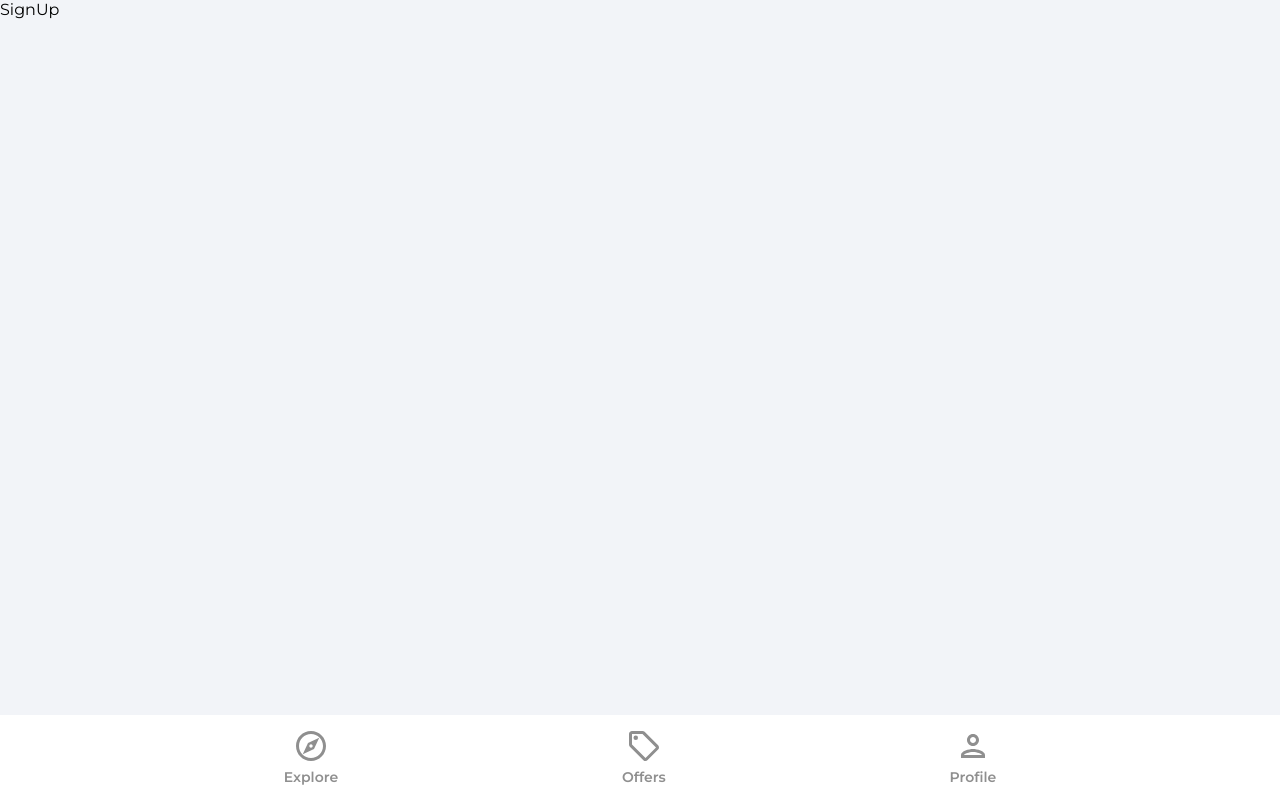
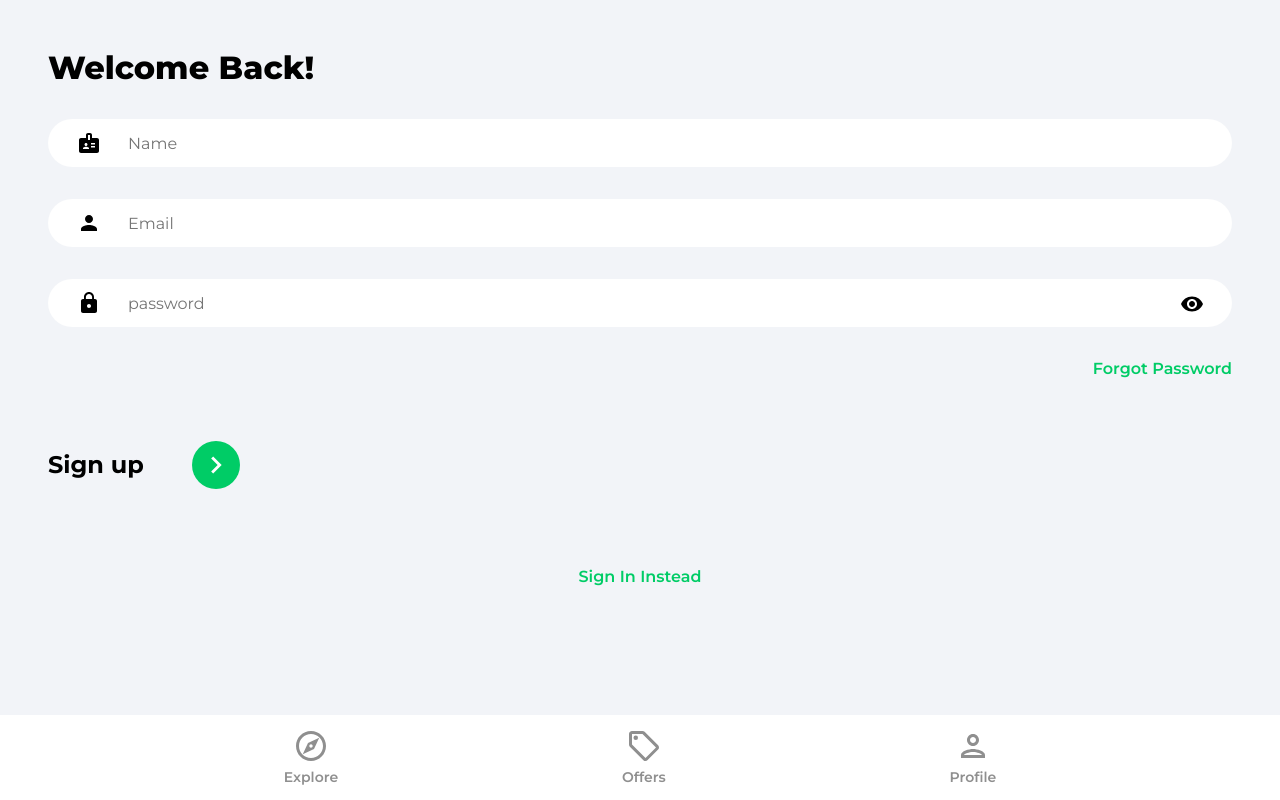
Before and after one commit to omar-zeineddine/property-marketplace, a React (Create React App) app: page /sign-up in a window 1280 px wide. Built offline with nearby package versions, Linux system fonts and the light colour scheme.

Commit message:
feat - add signup component

```diff
--- a/src/pages/SignIn.jsx
+++ b/src/pages/SignIn.jsx
@@ -18,7 +18,10 @@ const SignIn = () => {
 
   // event handlers
   const handleChange = (e) => {
-    console.log(e.target.value);
+    setFormData((prev) => ({
+      ...prev,
+      [e.target.id]: e.target.value,
+    }));
   };
 
   return (
--- a/src/pages/SignUp.jsx
+++ b/src/pages/SignUp.jsx
@@ -1,5 +1,93 @@
+import { useState } from "react";
+import { Link, useNavigate } from "react-router-dom";
+import { ReactComponent as ArrowRightIcon } from "../assets/svg/keyboardArrowRightIcon.svg";
+import visibilityIcon from "../assets/svg/visibilityIcon.svg";
+
 const SignUp = () => {
-  return <div>SignUp</div>;
+  const navigate = useNavigate();
+
+  // states
+  const [showPassword, setShowPassword] = useState(false);
+  // formData object with all input fields as a state
+  const [formData, setFormData] = useState({
+    name: "",
+    email: "",
+    password: "",
+  });
+
+  const { name, email, password } = formData;
+
+  // event handlers
+  const handleChange = (e) => {
+    setFormData((prev) => ({
+      ...prev,
+      [e.target.id]: e.target.value,
+    }));
+  };
+
+  return (
+    <>
+      <div className="pageContainer">
+        <header>
+          <p className="pageHeader">Welcome Back!</p>
+        </header>
+
+        <form action="">
+          <input
+            type="text"
+            className="nameInput"
+            id="name"
+            placeholder="Name"
+            value={name}
+            onChange={handleChange}
+          />
+
+          <input
+            type="email"
+            className="emailInput"
+            id="email"
+            placeholder="Email"
+            value={email}
+            onChange={handleChange}
+          />
+
+          <div className="passwordInputDiv">
+            <input
+              type={showPassword ? "text" : "password"}
+              className="passwordInput"
+              placeholder="password"
+              id="password"
+              value={password}
+              onChange={handleChange}
+            />
+            <img
+              src={visibilityIcon}
+              alt="show password"
+              className="showPassword"
+              onClick={() => {
+                setShowPassword((prev) => !prev);
+              }}
+            />
+          </div>
+          <Link to="/forgot-password" className="forgotPasswordLink">
+            Forgot Password
+          </Link>
+
+          <div className="signUpBar">
+            <p className="signUpText">Sign up</p>
+            <button className="signInButton">
+              <ArrowRightIcon fill="#fff" width="34px" height="34px" />
+            </button>
+          </div>
+        </form>
+
+        {/* Google OAuth */}
+        <Link to="/sign-in" className="registerLink">
+          Sign In Instead
+        </Link>
+      </div>
+    </>
+  );
 };
 
 export default SignUp;
```
